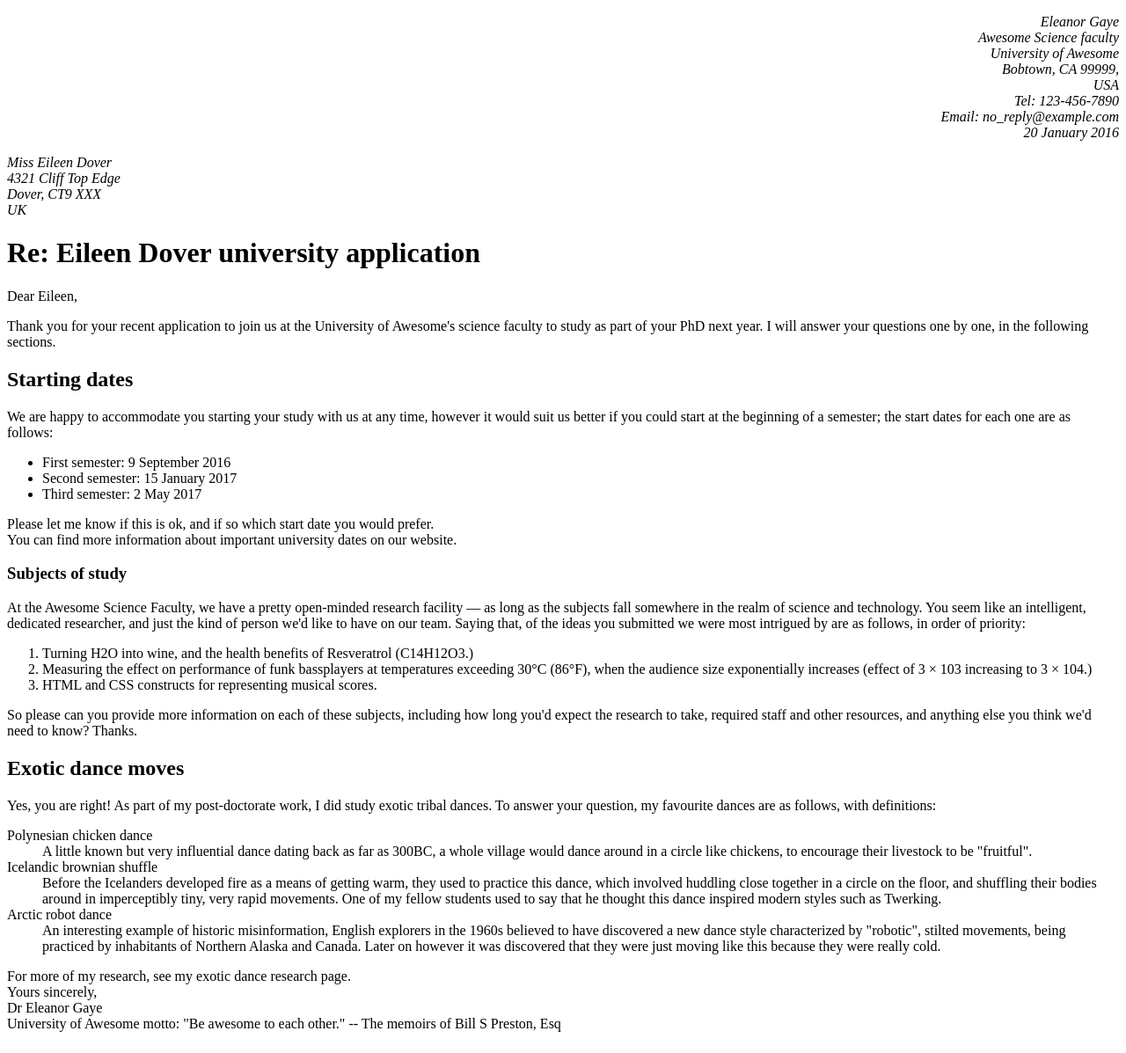
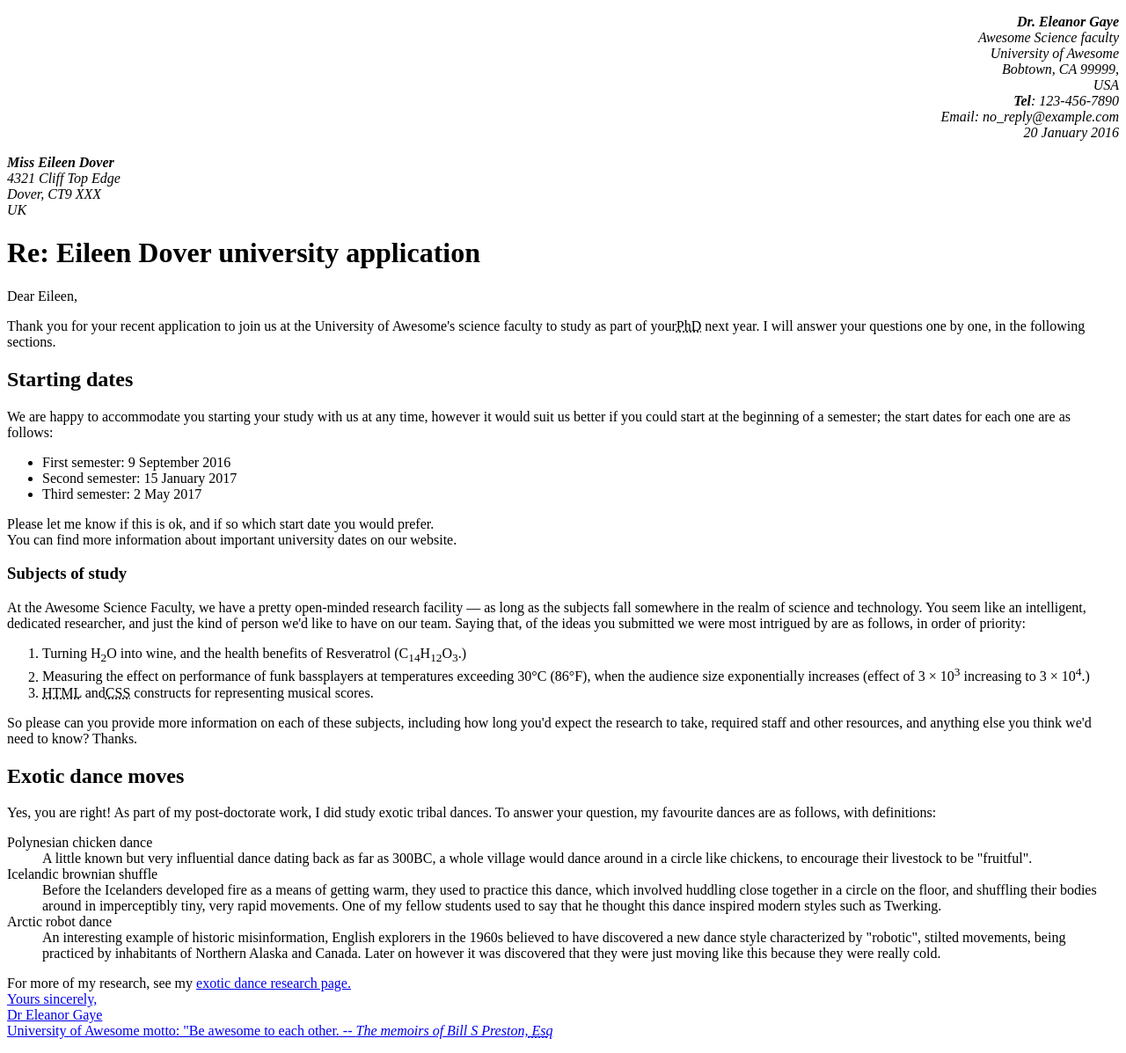
Before and after one commit to mainabeth/letter-assessment, a plain HTML site: page index.html in a window 1280 px wide. Shown: the whole page at 88% size. Drawn offline with Linux system fonts and the light colour scheme.

Commit message:
added style

```diff
--- a/index.html
+++ b/index.html
@@ -2,19 +2,21 @@
 <html lang="en">
 <head>
     <meta charset="UTF-8">
-    <meta name="viewport" content="width=device-width, initial-scale=1.0">
+    <meta name="view" content="width=device-width, initial-scale=1.0">
     <meta http-equiv="X-UA-Compatible" content="ie=edge">
     <title>Letter-Assessment</title>
+    <meta name="author" content="Dr Eleanor Gaye" />
+    <link href="style.css" rel="stylesheet" />
 </head>
 <body>
   <address>
         <p align="right">
-         Eleanor Gaye<br>
+        <strong>Dr. Eleanor Gaye</strong><br>
         Awesome Science faculty<br>
         University of Awesome<br>
         Bobtown, CA 99999,<br>
         USA<br>
-        Tel: 123-456-7890<br>
+       <strong> Tel</strong>: 123-456-7890<br>
         Email: no_reply@example.com<br>
 
        <time datetime="datetime=2016-01-20">20 January 2016</time><br>
@@ -23,7 +25,7 @@
 
         <address>
      <p>
-        Miss Eileen Dover<br>
+       <strong> Miss Eileen Dover</strong><br>
         4321 Cliff Top Edge<br>
         Dover, CT9 XXX<br>
         UK<br>
@@ -35,7 +37,7 @@
 
       <p>  Dear Eileen,</p>
 
-       <p>Thank you for your recent application to join us at the University of Awesome's science faculty to study as part of your PhD next year. I will answer your questions one by one, in the following sections.</p>
+       <p>Thank you for your recent application to join us at the University of Awesome's science faculty to study as part of your<abbr title="Doctor of Philosophy">PhD</abbr> next year. I will answer your questions one by one, in the following sections.</p>
 
        <h2> Starting dates</h2>
 
@@ -59,9 +61,9 @@
       <p>  At the Awesome Science Faculty, we have a pretty open-minded research facility — as long as the subjects fall somewhere in the realm of science and technology. You seem like an intelligent, dedicated researcher, and just the kind of person we'd like to have on our team. Saying that, of the ideas you submitted we were most intrigued by are as follows, in order of priority:<br>
         <ol>
 
-        <li>Turning H2O into wine, and the health benefits of Resveratrol (C14H12O3.)</li>
-       <li>Measuring the effect on performance of funk bassplayers at temperatures exceeding 30°C (86°F), when the audience size exponentially increases (effect of 3 × 103 increasing to 3 × 104.)</li>
-       <li>HTML and CSS constructs for representing musical scores.</li>
+        <li>Turning H<sub>2</sub>O into wine, and the health benefits of Resveratrol (C<sub>14</sub>H<sub>12</sub>O<sub>3</sub>.)</li>
+       <li>Measuring the effect on performance of funk bassplayers at temperatures exceeding 30°C (86°F), when the audience size exponentially increases (effect of 3 × 10<sup>3</sup> increasing to 3 × 10<sup>4</sup>.)</li>
+       <li><abbr title="HyperText Markup Language">HTML</abbr> and<abbr title="Cascading Style Sheets">CSS</abbr> constructs for representing musical scores.</li>
         </ol>
     </p>
 
@@ -81,12 +83,21 @@
        <dd> An interesting example of historic misinformation, English explorers in the 1960s believed to have discovered a new dance style characterized by "robotic", stilted movements, being practiced by inhabitants of Northern Alaska and Canada. Later on however it was discovered that they were just moving like this because they were really cold.</dd>
         </dl>
         <p>
-        For more of my research, see my exotic dance research page.<br>
+        For more of my research, see my
+        <a
+        href="http://www.example.com"
+        title="Dr Gaye's exotic dance research"
+        >
+
+         exotic dance research page.<br>
 
         Yours sincerely,<br>
         Dr Eleanor Gaye<br>
 
-        University of Awesome motto: "Be awesome to each other." -- The memoirs of Bill S Preston, Esq<br></p>
+        University of Awesome motto: "Be awesome to each other.
+         --
+         <cite>
+          The memoirs of Bill S Preston,<abbr title="Esquire"> Esq</abbr></p>
 
 </body>
 </html>
```
